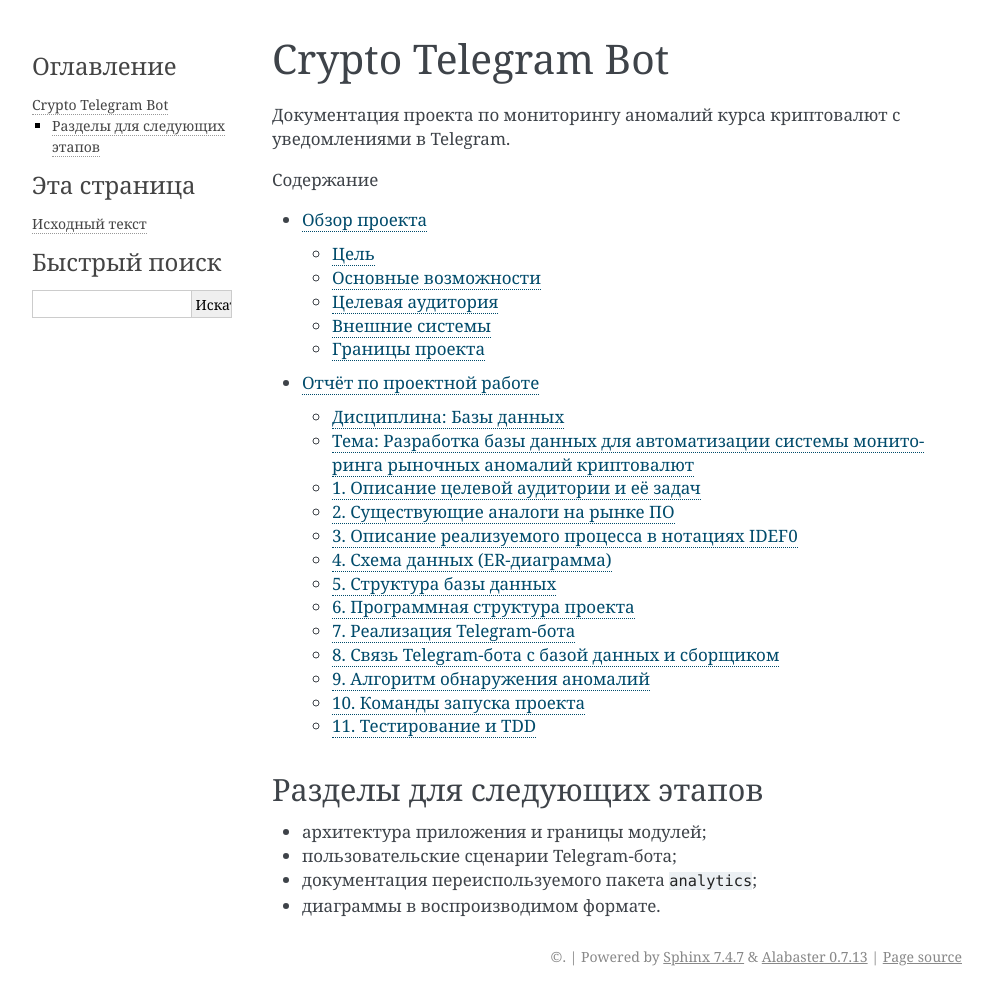
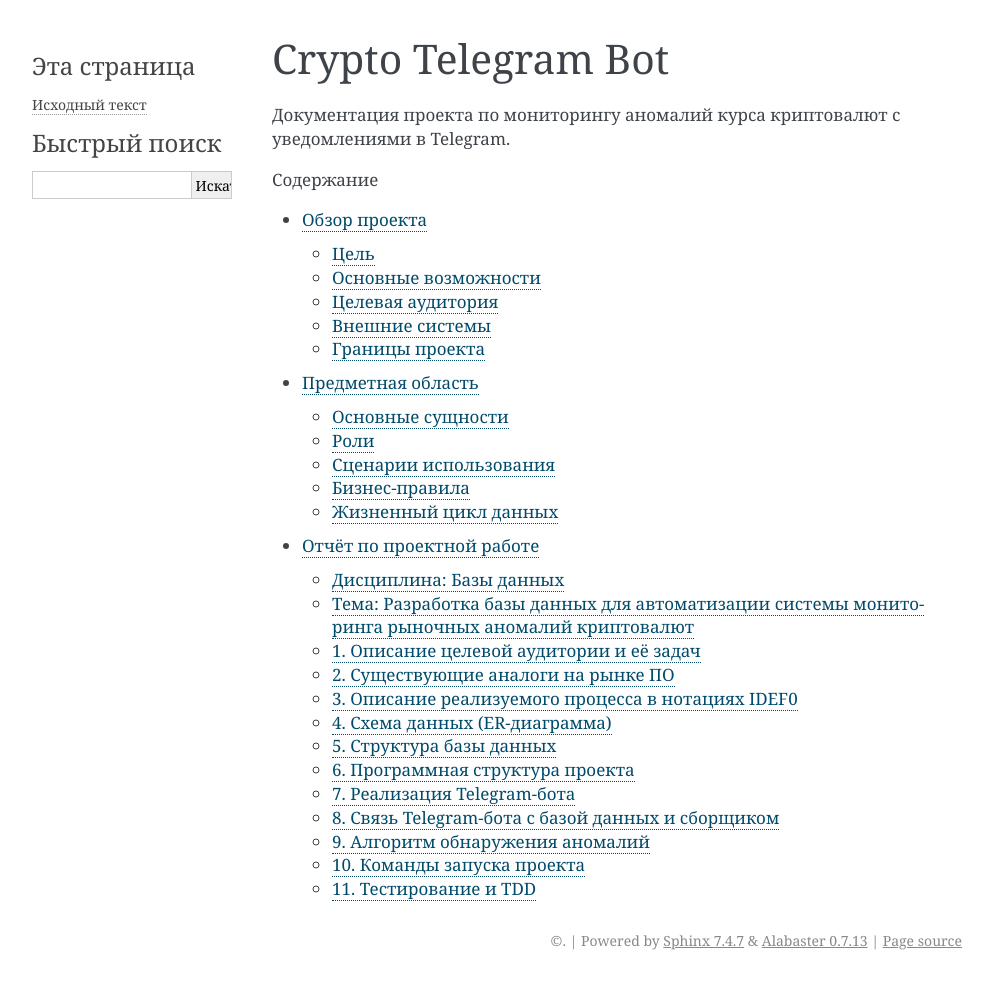
Before and after one commit to atnott/crypto-tg-bot, a Sphinx documentation site: the page built from docs/index.rst, in a window 1280 px wide. Shown: the whole page, without its empty margins (148-1141 px from the left). Built offline with Sphinx 7.4.7, drawn with Linux system fonts in a browser that asks for light colours; some of the changed lines change nothing that is shown.

Commit message:
docs: add domain description

```diff
--- a/docs/conf.py
+++ b/docs/conf.py
@@ -1,9 +1,13 @@
 from pathlib import Path
+import os
 import sys
 
 ROOT_DIR = Path(__file__).resolve().parents[1]
 sys.path.insert(0, str(ROOT_DIR))
 sys.path.insert(0, str(ROOT_DIR / "src"))
+
+os.environ.setdefault("BOT_TOKEN", "123456:sphinx-docs-token")
+os.environ.setdefault("ADMIN_ID", "0")
 
 project = "Crypto Telegram Bot"
 author = "Anton, Maxim"
--- /dev/null
+++ b/docs/domain.md
@@ -0,0 +1,73 @@
+# Предметная область
+
+Предметная область проекта — мониторинг рыночных аномалий криптовалют и
+доставка уведомлений пользователям Telegram.
+
+## Основные сущности
+
+| Сущность | Описание |
+| --- | --- |
+| Пользователь | человек, который взаимодействует с системой через Telegram |
+| Актив | отслеживаемая торговая пара или криптовалюта |
+| Цена | запись о текущей цене и объёме торгов актива |
+| Подписка | связь пользователя с активом, по которому он хочет получать сигналы |
+| Аналитика | результат расчёта тренда и признака аномалии |
+| Уведомление | сообщение, отправленное пользователю при обнаружении события |
+
+Эти сущности отражены в базе данных через таблицы `users`, `assets`,
+`price_history`, `subscriptions`, `analytics` и `notifications_archive`.
+
+## Роли
+
+| Роль | Действия |
+| --- | --- |
+| Пользователь Telegram | запускает бота, смотрит статус рынка, управляет подписками |
+| Сборщик данных | получает котировки, сохраняет историю цен, запускает анализ |
+| Аналитический модуль | классифицирует движение цены и признак аномалии |
+| Telegram-бот | показывает интерфейс и доставляет сообщения пользователю |
+
+## Сценарии использования
+
+Основные сценарии системы:
+
+* регистрация пользователя в Telegram-боте;
+* просмотр текущего статуса рынка;
+* подписка пользователя на актив;
+* отписка пользователя от актива;
+* сбор рыночных данных;
+* анализ тренда;
+* отправка уведомления при обнаружении аномалии.
+
+Подробные связи акторов и сценариев должны быть раскрыты на Use-case
+диаграмме. Порядок вызовов между компонентами должен быть показан на Sequence
+диаграмме.
+
+Возможные направления:
+
+* `PUMP` — краткосрочный рост;
+* `DUMP` — краткосрочное падение;
+* `STABLE` — выраженного направления нет;
+* `NEUTRAL` — данных недостаточно для анализа.
+
+### Отправка уведомлений
+
+Если анализ выявил аномальное изменение, система находит пользователей,
+подписанных на соответствующий актив, отправляет им сообщение в Telegram и
+сохраняет факт отправки в `notifications_archive`.
+
+## Бизнес-правила
+
+* пользователь создаётся один раз, повторная команда `/start` не дублирует
+  запись;
+* пользователь может подписаться только на актив из справочника `assets`;
+* повторная подписка на тот же актив не создаёт дубликат;
+* уведомления отправляются только пользователям, подписанным на актив;
+* результат анализа сохраняется отдельно от исходной истории цен;
+* архив уведомлений используется для аудита отправленных сообщений.
+
+## Жизненный цикл данных
+
+Сначала система получает рыночные данные, затем сохраняет их в историю,
+рассчитывает аналитический результат, выбирает подписчиков и доставляет
+уведомления пользователям. Детальный порядок обмена сообщениями фиксируется в
+Sequence диаграмме.
--- a/docs/index.rst
+++ b/docs/index.rst
@@ -9,12 +9,5 @@
    :caption: Содержание
 
    overview
+   domain
    dev_log
-
-Разделы для следующих этапов
-----------------------------
-
-* архитектура приложения и границы модулей;
-* пользовательские сценарии Telegram-бота;
-* документация переиспользуемого пакета ``analytics``;
-* диаграммы в воспроизводимом формате.
```
